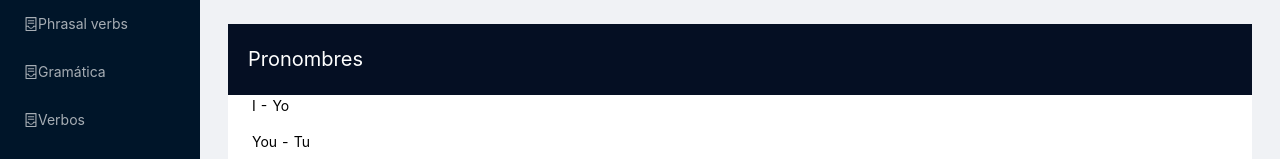
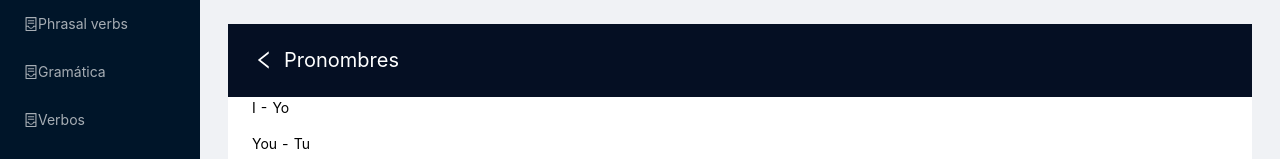
Before and after one commit to JesusEmmanuelPonce/english-front, a React (Create React App) app: page /pronouns in a window 1280 px wide. Shown: the top 159 px of the page. Built offline with nearby package versions, Linux system fonts and the light colour scheme.

Commit message:
history go back button

```diff
--- a/src/components/header.css
+++ b/src/components/header.css
@@ -1,9 +1,28 @@
+@media screen and (min-width: 360px) {
     .header-container-pb{
         width: calc(100% + 48px);
         margin-left: -24px;
         margin-top: -24px;
         background: #050F23;
         color: #fff;
-    font-size: 20px;
+        font-size: 14px;
         padding: 20px;
     }
+
+    .arrow-header-pb{
+        color: #fff;
+        margin-right: 4px;
+        cursor: pointer;
+    }
+}
+
+@media screen and (min-width: 500px) {
+    .header-container-pb{
+        font-size: 20px;
+    }
+}
+
+.btn-header-pb{
+    background: none;
+    border: none;
+}
--- a/src/components/header.js
+++ b/src/components/header.js
@@ -1,10 +1,18 @@
 import React from 'react';
+import { useHistory } from 'react-router-dom';
 import './header.css';
+import { LeftOutlined } from '@ant-design/icons';
 
-const Header = ({title}) => (
-    <div className="header-container-pb">
-       <span>{title}</span>
-    </div>
-)
+const Header = ({title}) => {
+
+    const history = useHistory()
+
+    return(
+        <div className="header-container-pb">
+            <button className="btn-header-pb" onClick={()=> history.goBack()}><LeftOutlined className="arrow-header-pb"/></button>
+            <span>{title}</span>
+        </div>
+    )
+}
 
 export default Header;
```
Lines whose indentation alone changed are shown as unchanged.
